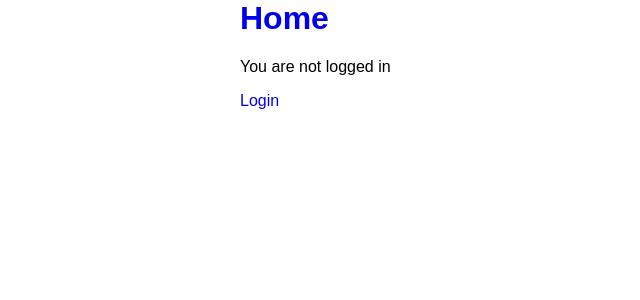
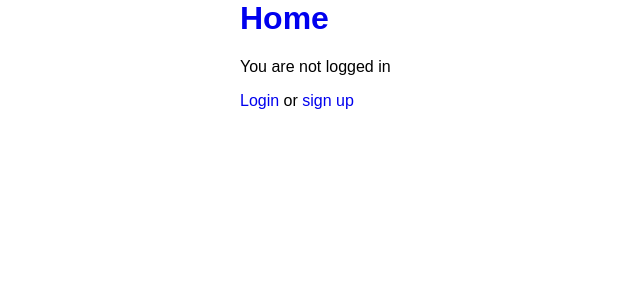
Before and after one commit to akithegood/ohsiha2020, a Django app: page / in a window 1280 px wide. Shown: the top 300 px of the page, without its empty margins (0-640 px from the left). Run offline with Django 3.2, Linux system fonts and the light colour scheme; parts of the project's set-up code (start-up, migrations or seed data) failed here and were passed over.

Commit message:
Added sign up link to home page

```diff
--- a/frontend/templates/home.html
+++ b/frontend/templates/home.html
@@ -10,6 +10,7 @@
     <a href="{% url 'logout' %}">Logout</a>
 {% else %}
     <p>You are not logged in</p>
-    <a href="{% url 'login' %}">Login</a>
+    <a href="{% url 'login' %}">Login</a> or
+    <a href="{% url 'signup' %}">sign up</a>
 {% endif %}
 {% endblock %}
```
